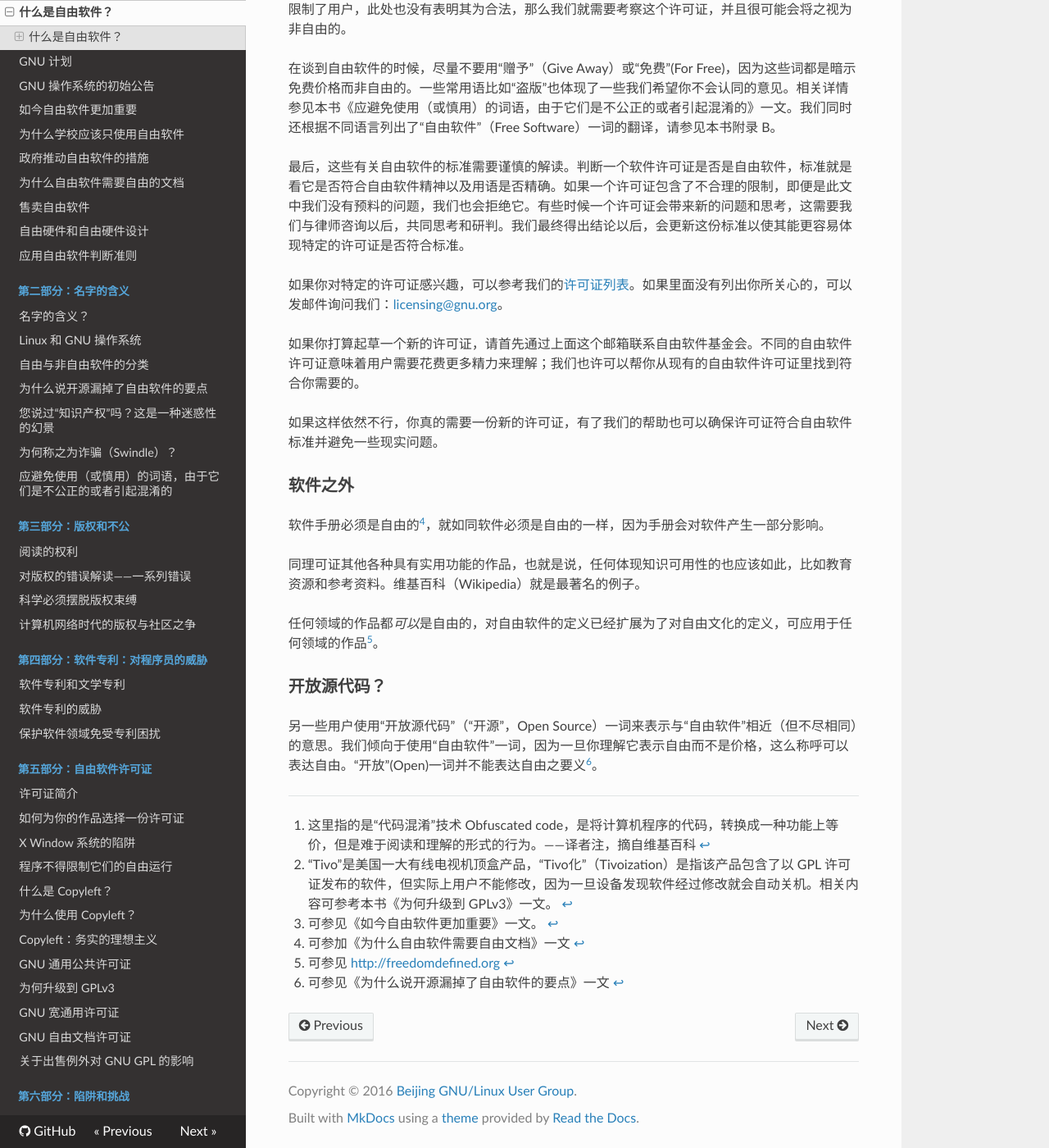
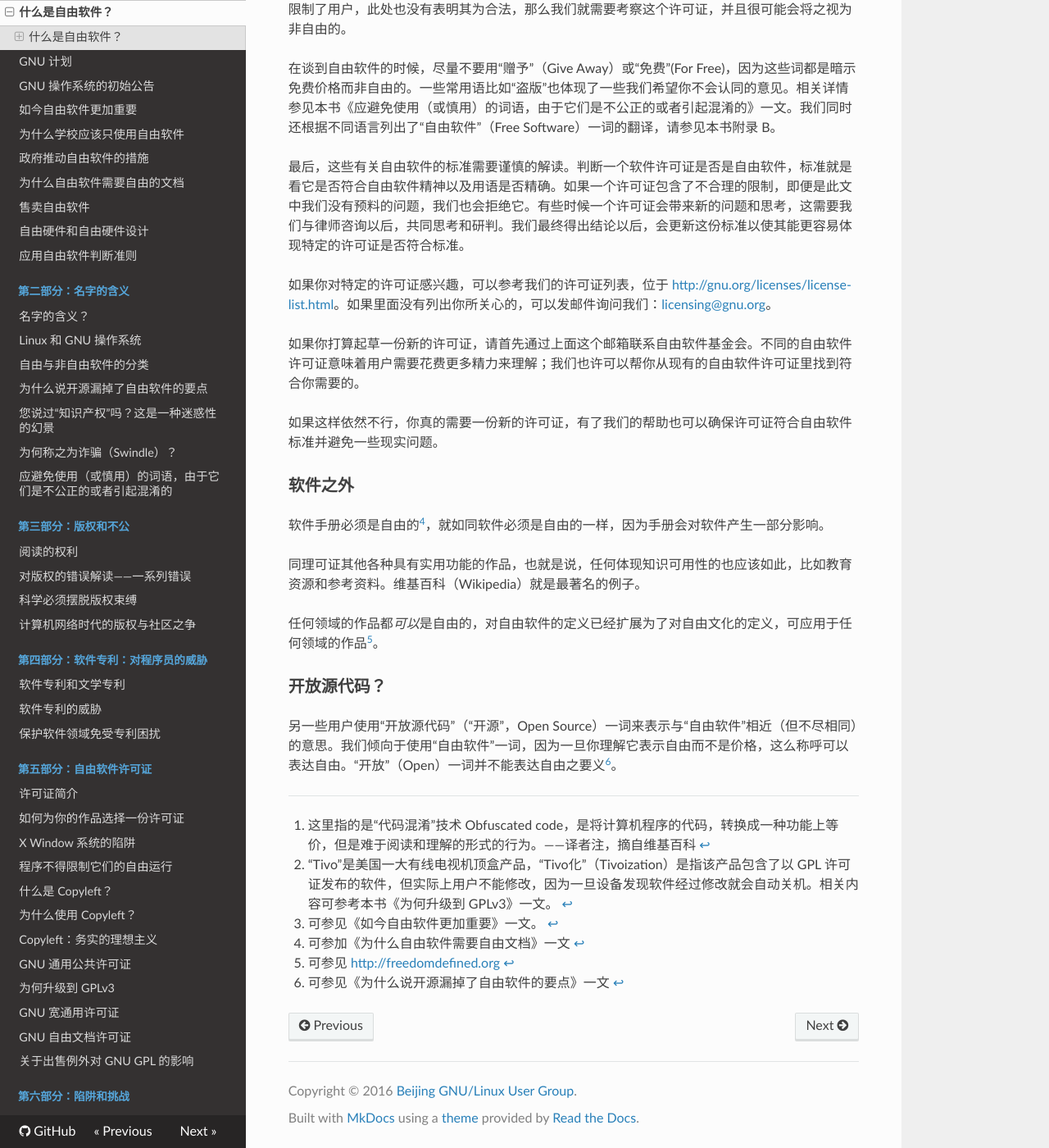
Before and after one commit to beijinglug/fsfs-zh, an MkDocs documentation site: the page built from docs/free-sw.md, in a window 1280 px wide and 1400 px high, scrolled down 3448 px. Shown: the whole window at 82% size. Built offline with MkDocs 1.6.1, drawn with Linux system fonts in a browser that asks for light colours; nearby versions of some CDN libraries; old or Windows-style settings are respelled for this version of MkDocs.

Commit message:
final proofread free-sw

```diff
--- a/docs/free-sw.md
+++ b/docs/free-sw.md
@@ -83,9 +83,9 @@
 
 最后，这些有关自由软件的标准需要谨慎的解读。判断一个软件许可证是否是自由软件，标准就是看它是否符合自由软件精神以及用语是否精确。如果一个许可证包含了不合理的限制，即便是此文中我们没有预料的问题，我们也会拒绝它。有些时候一个许可证会带来新的问题和思考，这需要我们与律师咨询以后，共同思考和研判。我们最终得出结论以后，会更新这份标准以使其能更容易体现特定的许可证是否符合标准。
 
-如果你对特定的许可证感兴趣，可以参考我们的[许可证列表](http://gnu.org/licenses/license-list.html)。如果里面没有列出你所关心的，可以发邮件询问我们：<licensing@gnu.org>。
+如果你对特定的许可证感兴趣，可以参考我们的许可证列表，位于 <http://gnu.org/licenses/license-list.html>。如果里面没有列出你所关心的，可以发邮件询问我们：<licensing@gnu.org>。
 
-如果你打算起草一个新的许可证，请首先通过上面这个邮箱联系自由软件基金会。不同的自由软件许可证意味着用户需要花费更多精力来理解；我们也许可以帮你从现有的自由软件许可证里找到符合你需要的。
+如果你打算起草一份新的许可证，请首先通过上面这个邮箱联系自由软件基金会。不同的自由软件许可证意味着用户需要花费更多精力来理解；我们也许可以帮你从现有的自由软件许可证里找到符合你需要的。
 
 如果这样依然不行，你真的需要一份新的许可证，有了我们的帮助也可以确保许可证符合自由软件标准并避免一些现实问题。
 
@@ -99,7 +99,7 @@
 
 ### 开放源代码？
 
-另一些用户使用“开放源代码”（“开源”，Open Source）一词来表示与“自由软件”相近（但不尽相同）的意思。我们倾向于使用“自由软件”一词，因为一旦你理解它表示自由而不是价格，这么称呼可以表达自由。“开放”(Open)一词并不能表达自由之要义[^freesw-4]。
+另一些用户使用“开放源代码”（“开源”，Open Source）一词来表示与“自由软件”相近（但不尽相同）的意思。我们倾向于使用“自由软件”一词，因为一旦你理解它表示自由而不是价格，这么称呼可以表达自由。“开放”（Open）一词并不能表达自由之要义[^freesw-4]。
 
 
 [^freesw-1]: 可参见《如今自由软件更加重要》一文。
```
